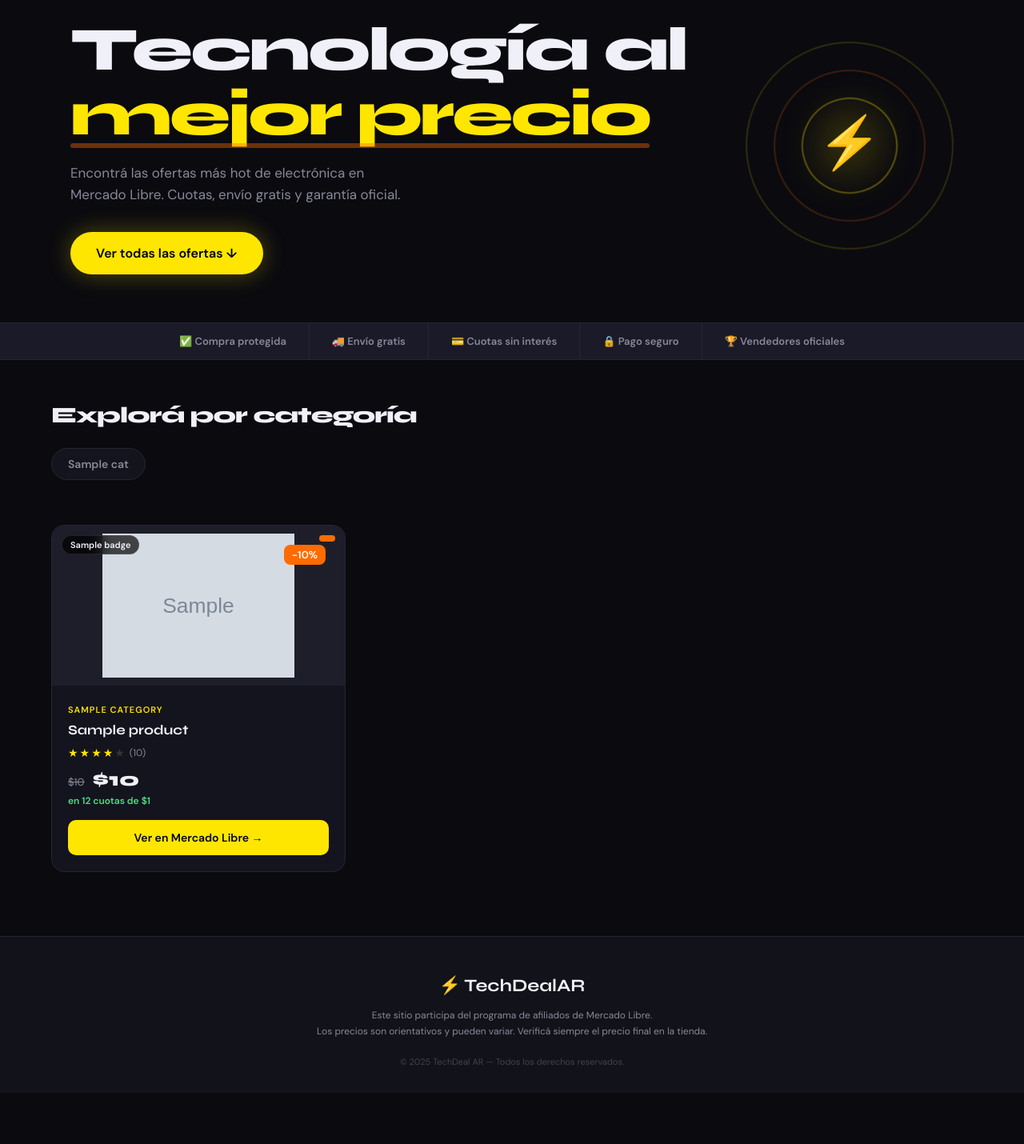
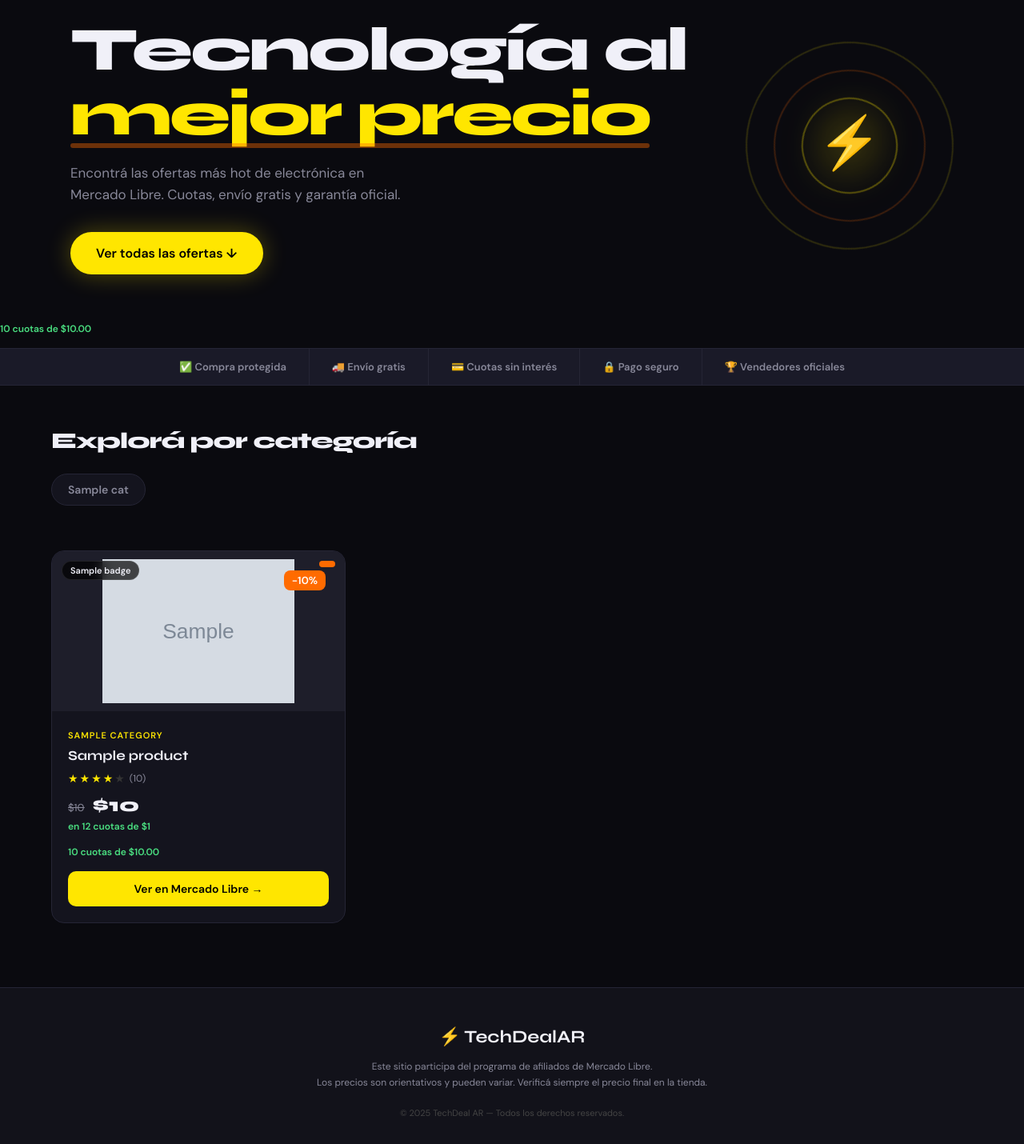
Before and after one commit to Lautykv2/techdeal-ar, a Flask app: template templates/index.html in a window 1280 px wide. Shown: the part 165-1595 px from the top of the page at 80% size. Before the commit the page ends 1497 px from the top, so only its background shows below. Run offline with Flask 3, Linux system fonts and the light colour scheme; the template is opened without the code that fills it: most values are stand-ins (such as "Sample title", 1, 10 or a date in 2020); grey boxes marked "Sample" are stand-in pictures.

Commit message:
fix bugs

```diff
--- a/app.py
+++ b/app.py
@@ -4,8 +4,8 @@ import os
 
 app = Flask(__name__)
 
-ML_CLIENT_ID     = os.environ.get("ML_CLIENT_ID", "1433797948764704")
-ML_CLIENT_SECRET = os.environ.get("ML_CLIENT_SECRET", "dIFBHXHWumKTL2pjwMhdbH244uwn0tXu")
+ML_CLIENT_ID     = os.environ.get("ML_CLIENT_ID", "ML_CLIENT_ID")
+ML_CLIENT_SECRET = os.environ.get("ML_CLIENT_SECRET", "ML_CLIENT_SECRET")
 ML_API           = "https://api.mercadolibre.com"
 
 PRODUCTS_CONFIG = [
@@ -40,35 +40,66 @@ def get_token():
 
 def fetch_product(config):
     mla_id = config["mla_id"]
+
+    # 1. Verificamos si ya está en cache
     if mla_id in _cache:
         p = _cache[mla_id].copy()
         p.update({"affiliate_url": config["affiliate_url"], "badge": config["badge"], "category": config["category"]})
         return p
+
     token = get_token()
     headers = {"Authorization": f"Bearer {token}"} if token else {}
+
     try:
+        # 2. Consultamos el producto
         r = http.get(f"{ML_API}/items/{mla_id}", headers=headers, timeout=5)
         if r.status_code != 200:
             return None
+
         data = r.json()
+
+        # 3. Consultamos las reseñas (opcional pero recomendado)
         rev = http.get(f"{ML_API}/reviews/item/{mla_id}", headers=headers, timeout=5)
         rating, n_reviews = 0.0, 0
         if rev.status_code == 200:
             rd = rev.json()
             rating = round(rd.get("rating_average", 0.0), 1)
             n_reviews = rd.get("paging", {}).get("total", 0)
+
+        # 4. Procesamos los datos principales
         price = data.get("price", 0)
         old_price = data.get("original_price") or round(price * 1.15)
         discount = round((1 - price / old_price) * 100) if old_price else 0
         image = (data.get("thumbnail") or "").replace("http://", "https://").replace("-I.jpg", "-O.jpg")
-        product = {"id": mla_id, "name": data.get("title", "Producto"), "price": price,
-                   "old_price": old_price, "discount": discount, "image": image,
-                   "stars": rating, "reviews": n_reviews}
+
+        # --- AQUÍ INTEGRAMOS EL PUNTO 3 (CUOTAS REALES) ---
+        installments = data.get("installments")
+
+        # 5. Creamos el objeto del producto con la nueva información
+        product = {
+            "id": mla_id,
+            "name": data.get("title", "Producto"),
+            "price": price,
+            "old_price": old_price,
+            "discount": discount,
+            "image": image,
+            "stars": rating,
+            "reviews": n_reviews,
+            "installments": installments  # <--- Agregado
+        }
+
         _cache[mla_id] = product
+
     except Exception:
         return None
+
+    # 6. Combinamos con la configuración local (categoría, link de afiliado, badge)
     p = product.copy()
-    p.update({"affiliate_url": config["affiliate_url"], "badge": config["badge"], "category": config["category"]})
+    p.update({
+        "affiliate_url": config["affiliate_url"],
+        "badge": config["badge"],
+        "category": config["category"]
+    })
     return p
 
 FALLBACK_PRODUCTS = [
--- a/templates/index.html
+++ b/templates/index.html
@@ -46,7 +46,13 @@
       <div class="gfx-ring r3"></div>
       <div class="gfx-icon">⚡</div>
     </div>
-  </section>
+  </section><div class="card-installments">
+  {% if p.installments %}
+    {{ p.installments.quantity }} cuotas de ${{ "{:,.2f}".format(p.installments.amount).replace(',', '.') }}
+  {% else %}
+    Envío gratis o cuotas fijas
+  {% endif %}
+</div>
 
   <!-- ── TRUST BAR ── -->
   <div class="trust-bar">
@@ -103,6 +109,13 @@
             <div class="card-installments">
               en 12 cuotas de ${{ "{:,.0f}".format(p.price / 12).replace(',', '.') }}
             </div>
+            <div class="card-installments">
+  {% if p.installments %}
+    {{ p.installments.quantity }} cuotas de ${{ "{:,.2f}".format(p.installments.amount).replace(',', '.') }}
+  {% else %}
+    Envío gratis o cuotas fijas
+  {% endif %}
+</div>
             <a href="/go/{{ p.id }}" class="buy-btn" onclick="event.stopPropagation()">
               Ver en Mercado Libre →
             </a>
```
Also changed, not shown: 1 other file.
